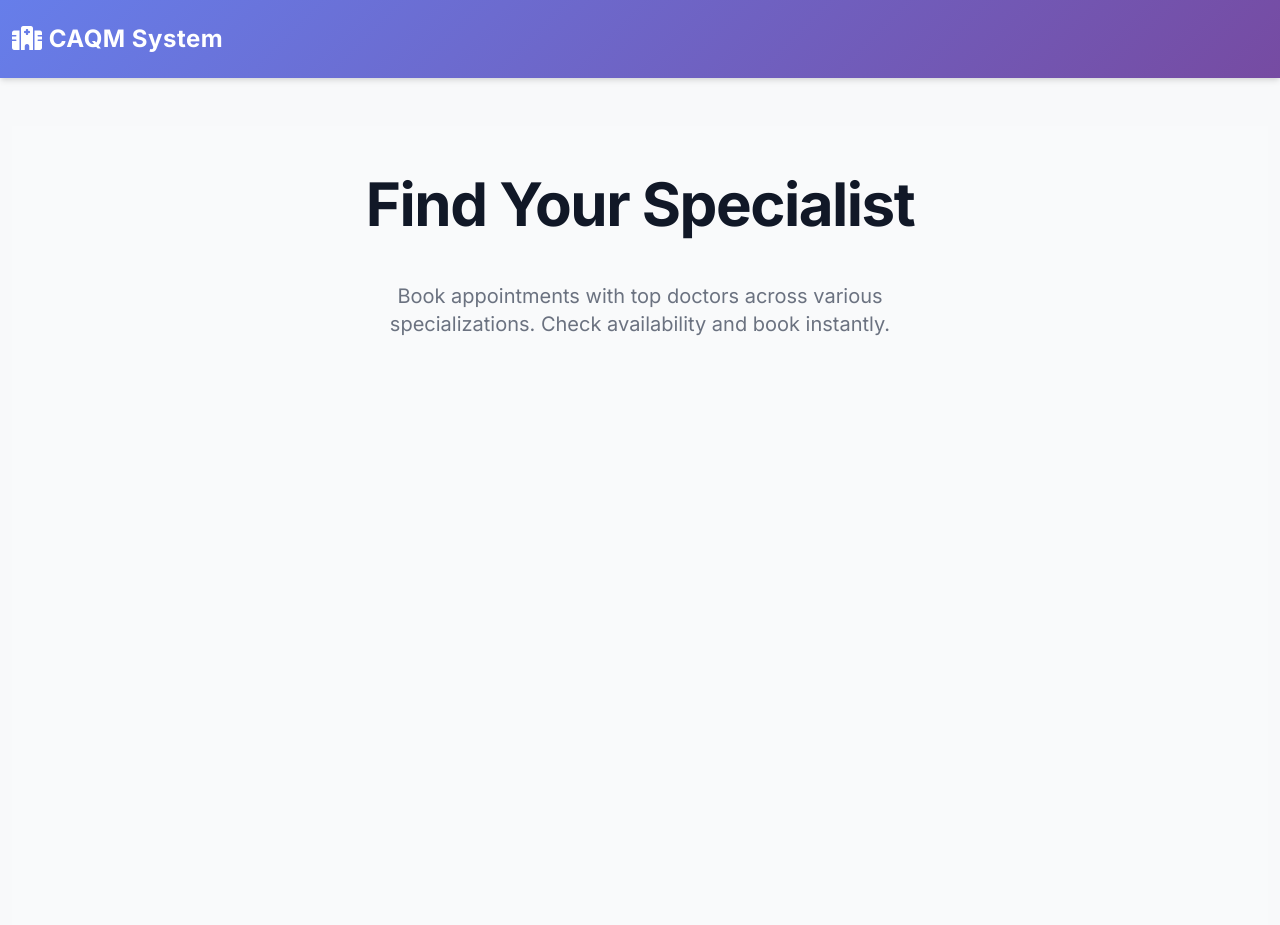
After one commit to Mouaz-Ahmed-Alazazy/CAQM, a Django app: page /patients/ in a window 1280 px wide. The commit adds this page. Shown: the top 925 px of the page. Run offline with Django 5.2, Linux system fonts and the light colour scheme; the visitor is signed in with stand-in values (Sample User, id 1); data that the repository does not hold is empty; some libraries are stand-ins or nearby versions.

Commit message:
Patient home page

```diff
--- a/accounts/templates/accounts/base.html
+++ b/accounts/templates/accounts/base.html
@@ -18,6 +18,20 @@
 
     <!-- Custom CSS -->
     <link rel="stylesheet" href="{% static 'css/style.css' %}">
+    <script src="https://cdn.tailwindcss.com"></script>
+    <script>
+        tailwind.config = {
+            theme: {
+                extend: {
+                    colors: {
+                        primary: '#667eea',
+                        secondary: '#764ba2',
+                        accent: '#00cdac',
+                    }
+                }
+            }
+        }
+    </script>
     {% block extra_css %}{% endblock %}
 </head>
 
--- a/patients/templates/patients/book_appointment.html
+++ b/patients/templates/patients/book_appointment.html
@@ -177,6 +177,12 @@
             loadAvailableSlots();
         });
 
+        // Check if values are already selected (e.g. from URL parameters) and load slots
+        if (doctorSelect.val() && dateInput.val()) {
+            console.log('Pre-selected values found, loading slots...');
+            loadAvailableSlots();
+        }
+
         // Enable submit button only when time slot is selected
         timeSlotSelect.on('change', function () {
             const val = $(this).val();
--- /dev/null
+++ b/patients/templates/patients/home.html
@@ -0,0 +1,68 @@
+{% extends 'accounts/base.html' %}
+
+{% block title %}Find a Doctor - CAQM{% endblock %}
+
+{% block content %}
+<div class="min-h-screen bg-gray-50 py-12 px-4 sm:px-6 lg:px-8">
+    <div class="max-w-7xl mx-auto">
+        <div class="text-center mb-12">
+            <h1 class="text-4xl font-extrabold text-gray-900 sm:text-5xl sm:tracking-tight lg:text-6xl">
+                Find Your Specialist
+            </h1>
+            <p class="mt-5 max-w-xl mx-auto text-xl text-gray-500">
+                Book appointments with top doctors across various specializations. Check availability and book
+                instantly.
+            </p>
+        </div>
+
+        <div class="grid grid-cols-1 gap-8 sm:grid-cols-2 lg:grid-cols-3">
+            {% for doctor in doctors %}
+            <div
+                class="bg-white overflow-hidden shadow-lg rounded-2xl hover:shadow-2xl transition-shadow duration-300 flex flex-col h-full border border-gray-100">
+                <div class="p-6 flex-grow">
+                    <div class="flex items-center mb-4">
+                        <div
+                            class="h-16 w-16 rounded-full bg-gradient-to-r from-primary to-secondary flex items-center justify-center text-white text-2xl font-bold shadow-md">
+                            {{ doctor.user.first_name|first }}{{ doctor.user.last_name|first }}
+                        </div>
+                        <div class="ml-4">
+                            <h3 class="text-xl font-bold text-gray-900">Dr. {{ doctor.user.get_full_name }}</h3>
+                            <span
+                                class="inline-flex items-center px-3 py-0.5 rounded-full text-sm font-medium bg-blue-100 text-blue-800">
+                                {{ doctor.get_specialization_display }}
+                            </span>
+                        </div>
+                    </div>
+
+                    <p class="text-gray-600 text-sm mb-4 line-clamp-3">
+                        {{ doctor.bio|default:"No bio available." }}
+                    </p>
+
+                    <div class="border-t border-gray-100 pt-4">
+                        <h4 class="text-xs font-semibold text-gray-500 uppercase tracking-wider mb-2">Weekly
+                            Availability</h4>
+                        <div class="space-y-2">
+                            {% for availability in doctor.availability.all %}
+                            <div class="flex justify-between items-center text-sm">
+                                <span class="font-medium text-gray-700 w-24">{{ availability.get_day_of_week_display}}</span>
+                                <span class="text-gray-500 bg-gray-50 px-2 py-1 rounded">{{ availability.start_time|time:"H:i" }} - {{ availability.end_time|time:"H:i"}}</span>
+                            </div>
+                            {% empty %}
+                            <p class="text-sm text-gray-400 italic">No availability set.</p>
+                            {% endfor %}
+                        </div>
+                    </div>
+                </div>
+
+                <div class="bg-gray-50 px-6 py-4 border-t border-gray-100">
+                    <a href="{% url 'patients:book_appointment' %}?doctor={{ doctor.pk }}"
+                        class="w-full flex justify-center items-center px-4 py-2 border border-transparent rounded-md shadow-sm text-base font-medium text-white bg-primary hover:bg-secondary focus:outline-none focus:ring-2 focus:ring-offset-2 focus:ring-primary transition-colors duration-200">
+                        <i class="fas fa-calendar-check mr-2"></i> Book Appointment
+                    </a>
+                </div>
+            </div>
+            {% endfor %}
+        </div>
+    </div>
+</div>
+{% endblock %}
--- a/patients/urls.py
+++ b/patients/urls.py
@@ -4,6 +4,8 @@ from . import views
 app_name = 'patients'
 
 urlpatterns = [
+    # Home
+    path('', views.HomePageView.as_view(), name='home'),
     # Appointment booking
     path('book/', views.BookAppointmentView.as_view(), name='book_appointment'),
     path('my-appointments/', views.MyAppointmentsView.as_view(), name='my_appointments'),
--- a/patients/views.py
+++ b/patients/views.py
@@ -30,6 +30,22 @@ class PatientRequiredMixin(UserPassesTestMixin):
         return redirect('accounts:login')
 
 
+class HomePageView(LoginRequiredMixin, PatientRequiredMixin, ListView):
+    """View All Doctors' Availabilities"""
+    model = Doctor
+    template_name = 'patients/home.html'
+    context_object_name = 'doctors'
+
+    def get_queryset(self):
+        """Get all doctors"""
+        return Doctor.objects.select_related('user').prefetch_related('availability').all()
+
+    def get_context_data(self, **kwargs):
+        context = super().get_context_data(**kwargs)
+        context['doctors'] = self.get_queryset()
+        return context
+
+
 class BookAppointmentView(LoginRequiredMixin, PatientRequiredMixin, CreateView):
     """
     Book new appointment.
@@ -38,6 +54,20 @@ class BookAppointmentView(LoginRequiredMixin, PatientRequiredMixin, CreateView):
     template_name = 'patients/book_appointment.html'
     success_url = reverse_lazy('patients:my_appointments')
     fields = ['doctor', 'appointment_date', 'start_time', 'notes']
+
+    def get_initial(self):
+        """Pre-fill form with query parameters"""
+        initial = super().get_initial()
+        if 'doctor' in self.request.GET:
+            initial['doctor'] = self.request.GET.get('doctor')
+
+        if 'date' in self.request.GET:
+            try:
+                initial['appointment_date'] = datetime.strptime(self.request.GET.get('date'), '%Y-%m-%d').date()
+            except (ValueError, TypeError):
+                pass
+
+        return initial
 
     def get_form(self, form_class=None):
         """Customize the form inline"""
```
Also changed, not shown: patients/tests/test_viewing_perf.py (added, +46 -0 lines).
